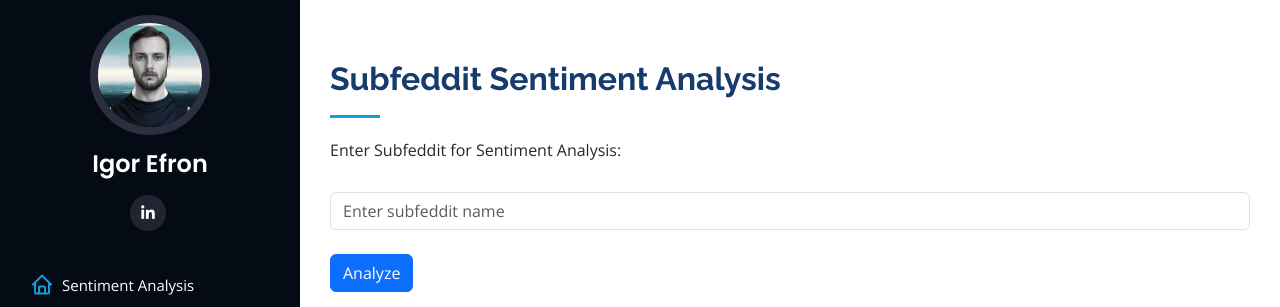
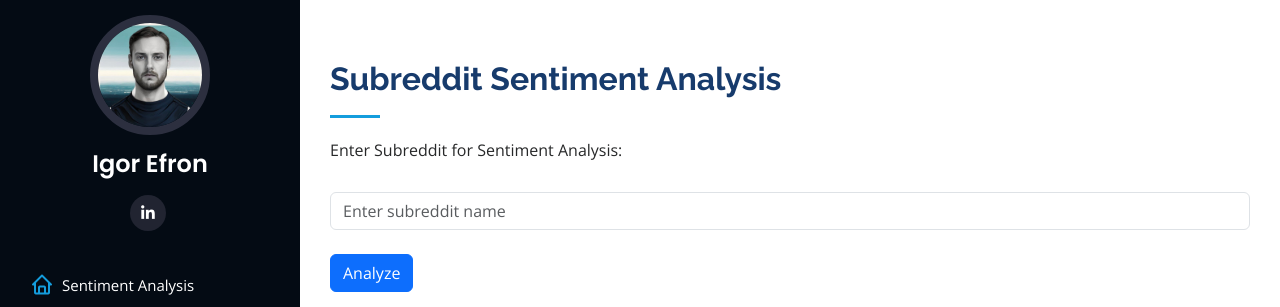
Before and after one commit to igorefron/allianz, a Flask app: page / in a window 1280 px wide. Shown: the top 307 px of the page. Run offline with Flask 3, Linux system fonts and the light colour scheme; some libraries are stand-ins or nearby versions.

Commit message:
Text changes subfeddit => subreddit

```diff
--- a/app/templates/index.html
+++ b/app/templates/index.html
@@ -5,7 +5,7 @@
     <meta charset="utf-8">
     <meta content="width=device-width, initial-scale=1.0" name="viewport">
 
-    <title>Subfeddit Sentiment Analysis - Igor Efron</title>
+    <title>Subreddit Sentiment Analysis - Igor Efron</title>
     <meta name="robots" content="noindex, nofollow">
     <meta content="" name="description">
     <meta content="" name="keywords">
@@ -68,16 +68,16 @@
         <section id="about" class="about">
             <div class="container">
                 <div class="section-title">
-                    <h2>Subfeddit Sentiment Analysis</h2>
-                    <p>Enter Subfeddit for Sentiment Analysis:</p>
+                    <h2>Subreddit Sentiment Analysis</h2>
+                    <p>Enter Subreddit for Sentiment Analysis:</p>
                 </div>
 
                 <div class="row">
                     <div class="col-12" data-aos="fade-right">
                         <form action="/analyze_comments" method="get">
                             <div class="form-group">
-                                <input type="text" class="form-control" id="subfeddit" name="subfeddit"
-                                    placeholder="Enter subfeddit name">
+                                <input type="text" class="form-control" id="subreddit" name="subreddit"
+                                    placeholder="Enter subreddit name">
                             </div>
 
                             <button type="submit" class="btn btn-primary mt-4">Analyze</button>
--- a/app/utils/__init__.py
+++ b/app/utils/__init__.py
@@ -1,2 +1,3 @@
 from .analyze_sentiment import analyze_sentiment
 from .fetch_comments import fetch_comments
+from .get_access_token import get_access_token
```
